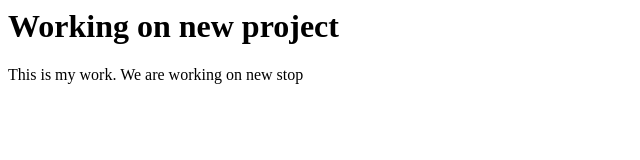
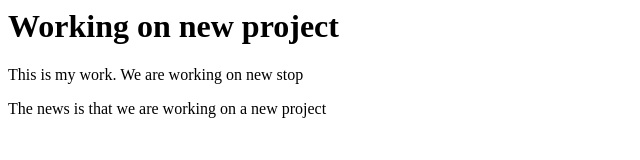
Before and after one commit to highsolution20/webhook_Jenkin_Integ, a plain HTML site: page index.html in a window 1280 px wide. Shown: the whole page, without its empty margins (0-640 px from the left). Drawn offline with Linux system fonts and the light colour scheme.

Commit message:
Update index.html

```diff
--- a/index.html
+++ b/index.html
@@ -3,5 +3,6 @@
 <body>
 <h1>Working on new project</h1>
   <p>This is my work. We are working on new stop</p>
+  <p>The news is that we are working on a new project</p>
 </body>
 </html>
```
